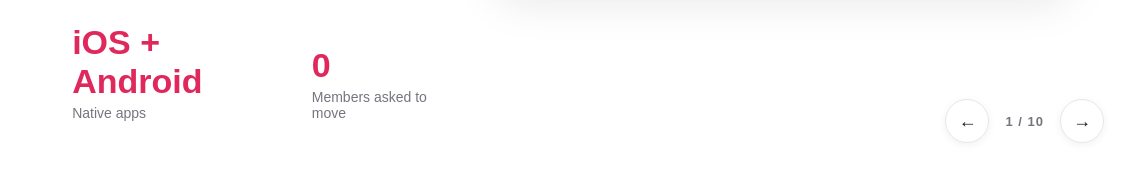
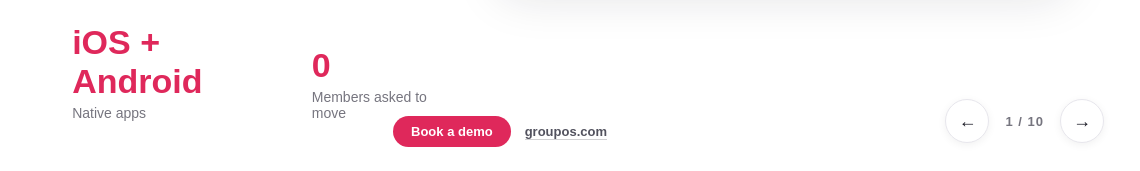
Before and after one commit to AndyVerdy/groupos-decks, a plain HTML site: page pavilion/index.html in a window 1280 px wide. Shown: the part 629-800 px from the top of the page, 140-1280 px from the left. Drawn offline with Linux system fonts and the light colour scheme; a web font is replaced by a local one.

Commit message:
Pavilion: footer on every slide

```diff
--- a/pavilion/index.html
+++ b/pavilion/index.html
@@ -36,6 +36,11 @@
   .wm{position:fixed;bottom:30px;left:36px;z-index:100}
   .wm-logo{height:14px;opacity:.3}
   body.dk .wm-logo{filter:brightness(0) invert(1);opacity:.4}
+  .deckft{position:fixed;bottom:24px;left:50%;transform:translateX(-50%);z-index:100;display:flex;gap:14px;align-items:center}
+  .deckft a.bk{background:var(--pink);color:#fff;font-weight:800;font-size:13px;padding:8px 18px;border-radius:999px;text-decoration:none}
+  .deckft a.gs{color:var(--txm);font-weight:600;font-size:13px;text-decoration:none;border-bottom:1px solid rgba(26,26,37,.2)}
+  body.dk .deckft a.gs{color:rgba(255,255,255,.72);border-bottom-color:rgba(255,255,255,.32)}
+  @media(max-width:768px){.deckft{bottom:60px}.deckft a.bk,.deckft a.gs{font-size:12px}}
   h1{font-family:'Lora',serif;font-size:60px;font-weight:400;line-height:1.08;letter-spacing:-1.5px}
   h2{font-family:'Lora',serif;font-size:45px;font-weight:400;line-height:1.12;letter-spacing:-.5px;margin-bottom:12px}
   h3{font-size:22px;font-weight:700;margin-bottom:6px}
@@ -108,6 +113,10 @@
   <button class="nb" onclick="prev()">&#8592;</button>
   <span class="ct" id="ct">1 / 10</span>
   <button class="nb" onclick="next()">&#8594;</button>
+</div>
+<div class="deckft">
+  <a class="bk" href="https://calendly.com/andy-groupos/groupos-demo" target="_blank" rel="noopener">Book a demo</a>
+  <a class="gs" href="https://groupos.com" target="_blank" rel="noopener">groupos.com</a>
 </div>
 
 <!-- 1. COVER -->
```
